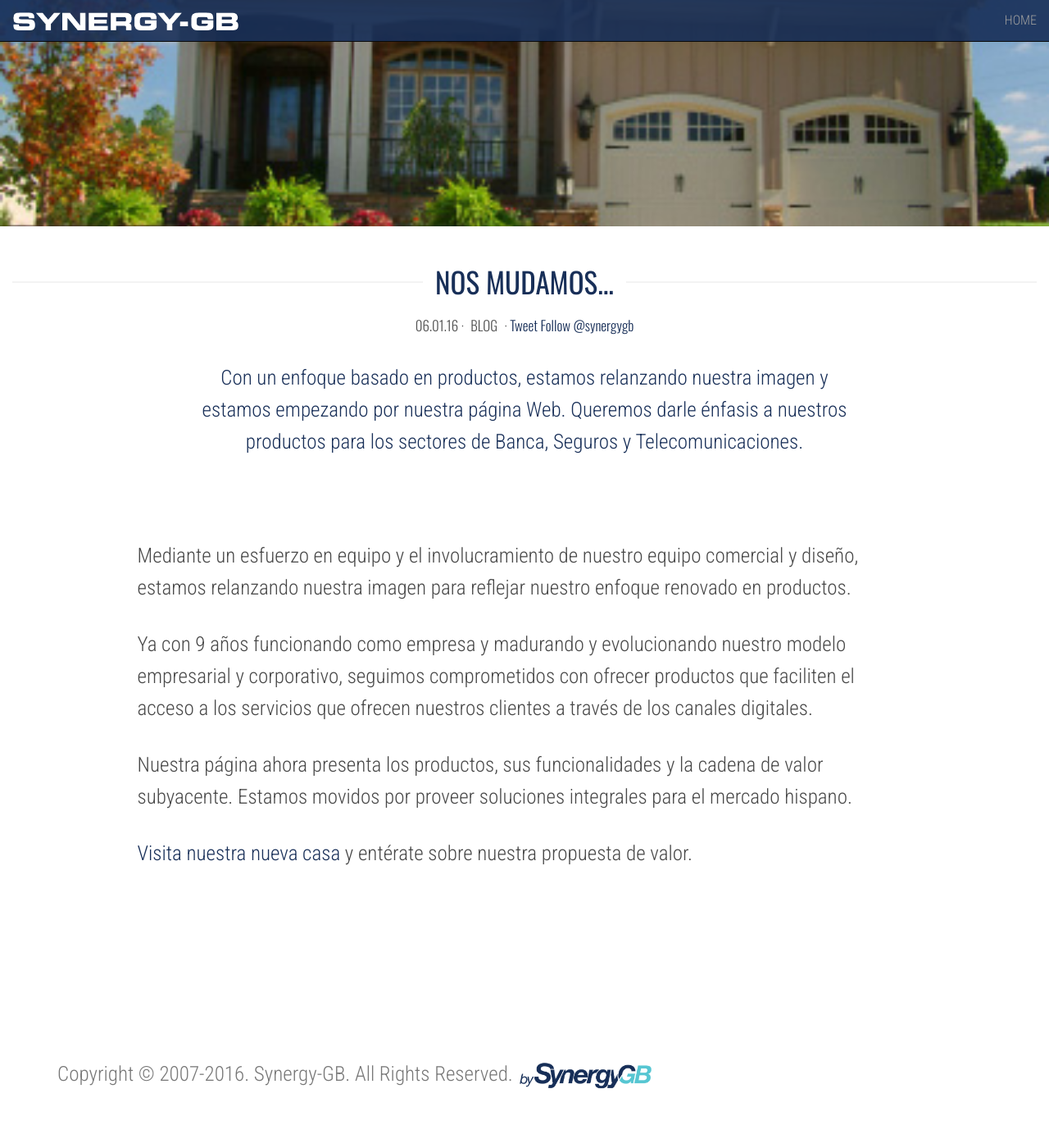
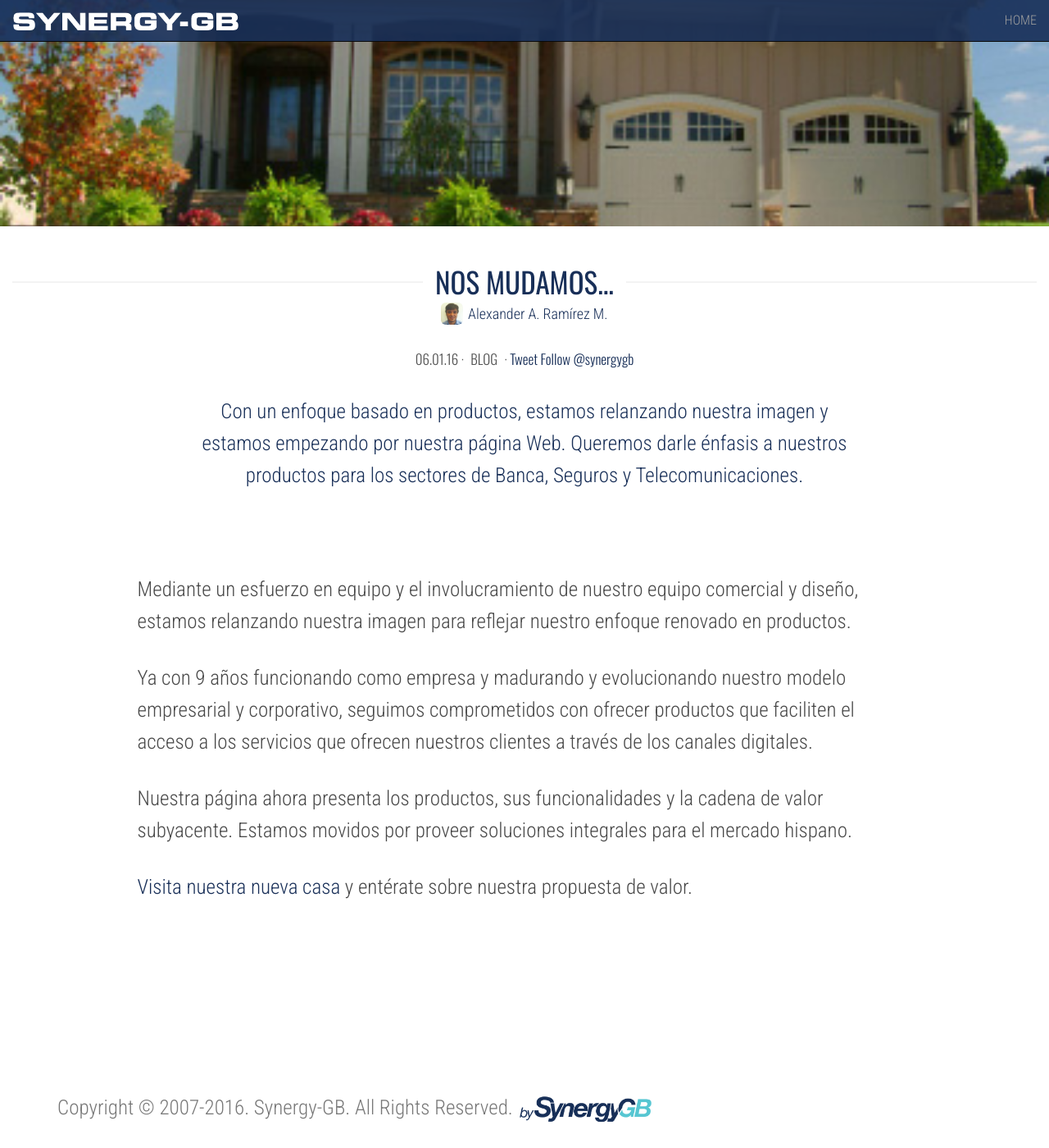
Before and after one commit to jonathanduarte/SYNERGY-GB.github.io, a Jekyll site: the page built from _posts/2016-06-01-nuevo-home.md, in a window 1280 px wide and 1400 px high, scrolled down 275 px. Shown: the whole window at 82% size. Built offline with Jekyll 4.4.1, drawn with Linux system fonts in a browser that asks for light colours; nearby versions of some CDN libraries; comment, search, counter and statistics services are not loaded; before the commit the page ends 1634 px from its top, so only the background shows below that.

Commit message:
Added author info

```diff
--- a/_includes/title-group.html
+++ b/_includes/title-group.html
@@ -25,6 +25,12 @@
         </span>
     </h1>
     {% if page.id %}
+    <div class="author">
+        <a href="mailto:{{ page.author_email }}">
+            <img class="img-rounded" src="{{ page.author_pic | prepend: '/img/autores/' | prepend: site.url }}" width="27" height="27">
+            <span class="author-name">{{ page.author }}</span>
+        </a>
+    </div>
     <aside>
         {{ page.date | date: "%m.%d.%y" }}
         {% if page.categories != empty %}
--- a/css/style.scss
+++ b/css/style.scss
@@ -140,6 +140,10 @@ h1.special {
 .footer-img {
     width: auto;
     height: 35px;
+}
+
+.author-name {
+    font-size: 18px;
 }
 
 .tile {
```
Also changed, not shown: _includes/tile.html (+7 -0 lines), img/autores/Alexander_Ramirez.jpg (added), img/autores/Alfredo_Pereyra.jpg (added), img/autores/Jose_Rivera.jpg (added), img/autores/Roberto_Martinez.jpg (added), img/autores/Saul_Hernandez.jpg (added), img/autores/Stefano_Dambrosio.jpg (added).
